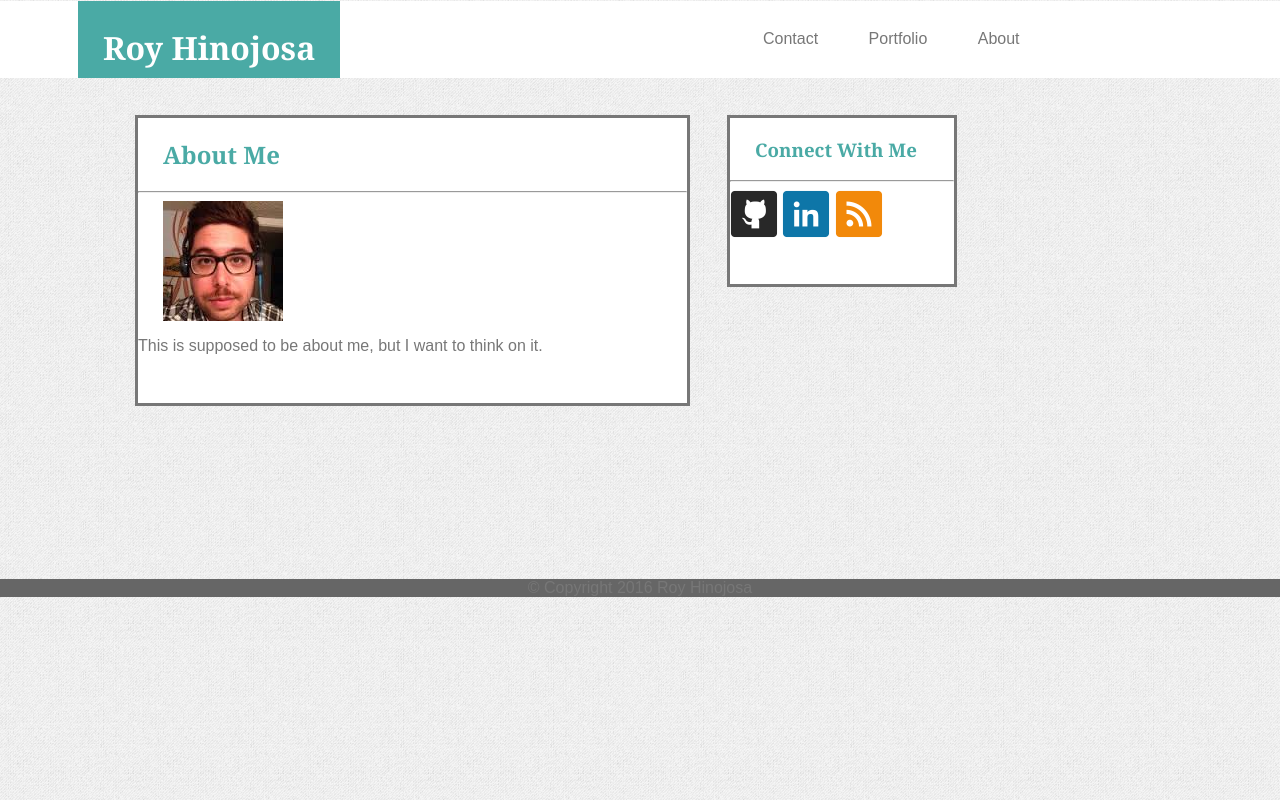
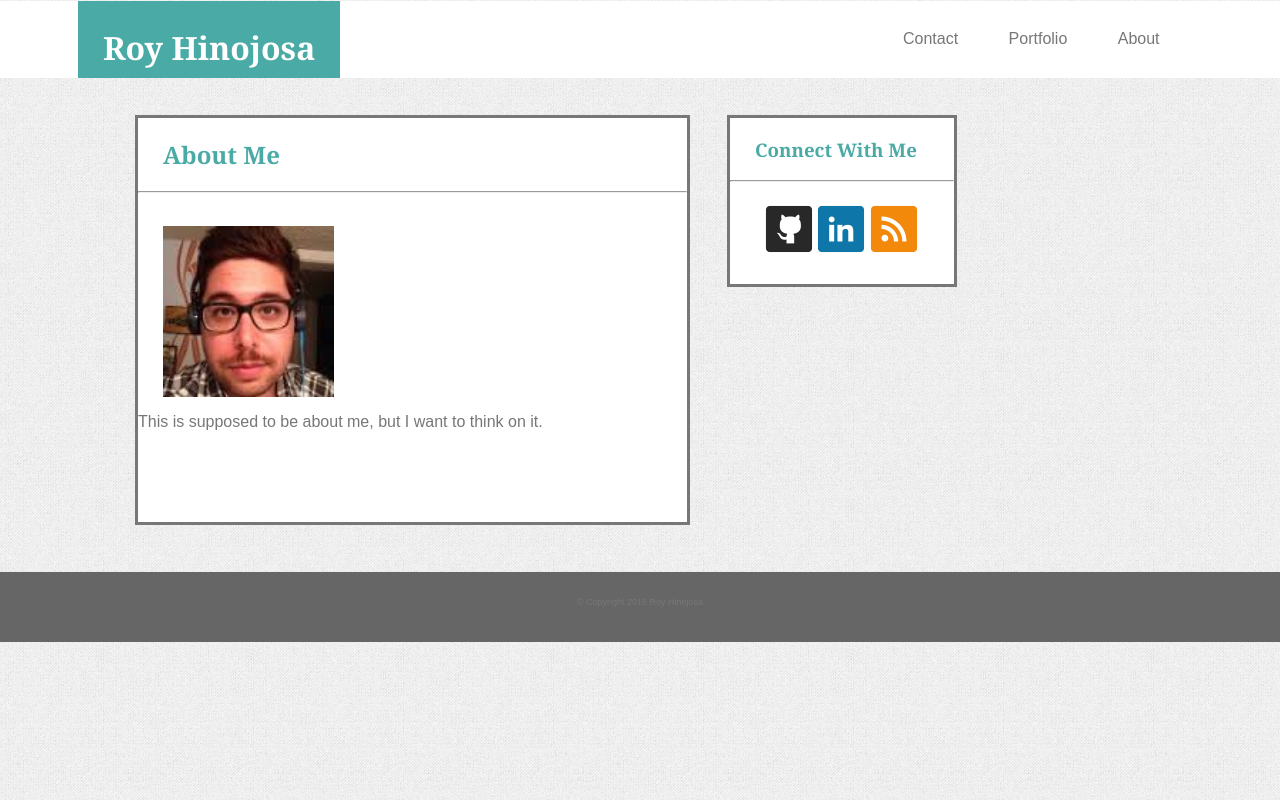
Before and after one commit to rhino15/Basic-Portfolio, a PHP site: page / in a window 1280 px wide. Run offline with PHP 8.4, Linux system fonts and the light colour scheme.

Commit message:
more changes

```diff
--- a/assets/css/style.css
+++ b/assets/css/style.css
@@ -1,5 +1,6 @@
 * {
 	box-sizing: border-box;
+
 }
 
 body {
@@ -34,8 +35,9 @@ header {
 	float: left;
 	text-decoration: none;
 	margin-bottom: 29px;
-	margin-left: 700px;
+	margin-left: 840px;
 	margin-top: -49px;
+
 }
 
 #header li {
@@ -52,7 +54,7 @@ header {
 	float: left;
 	border: solid;
 	margin: 36px 37px 43px 135px;
-	height: 291px;
+	height: 410px;
 	width: 555px;
 	background-color: #ffffff;
 }
@@ -64,12 +66,19 @@ header {
 }
 
 #main-content img {
+	width: 171px;
+	margin-top: 25px;
 	margin-left: 25px;
 	float: left;
 }
 
 #main-content p {
 	float: left;
+}
+
+.container {
+	height: 484px;
+	clear: both;
 }
 
 #sidebar {
@@ -81,10 +90,16 @@ header {
 	width: 230px;
 }
 
+#sidebar h3 {
+	color: #4aaaa5;
+	margin-left: 25px;
+	font-family: 'Georgia', Times, Times New Roman, serif;
+}
+
 #sidebar ul {
-	margin-right: 25px;
+	margin-top: 23px;
+	margin-left: 35px;
 	padding: 0;
-	margin: 0;
 	text-decoration: none;
 }
 
@@ -92,24 +107,17 @@ header {
 	display: inline;
 }
 
-#sidebar h3 {
-	color: #4aaaa5;
-	margin-left: 25px;
-	font-family: 'Georgia', Times, Times New Roman, serif;
-}
-
-.container {
-	height: 484px;
-	clear: both;
-}
-
-
 footer {
+	height: 70px;
+	margin: 0 auto -155px;
 	clear: both;
 	background-color: #666666;
 
 }
 
 footer p {
+	padding-top: 25px;
+	font-size: xx-small;
+	font color: #777777;
 	text-align: center;
 }
```
